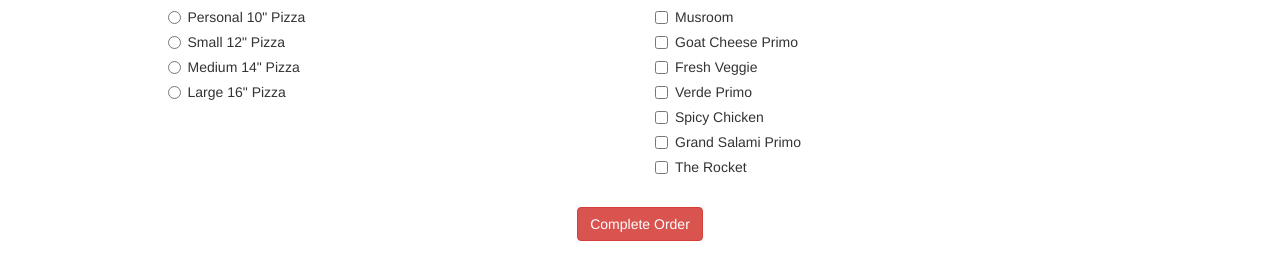
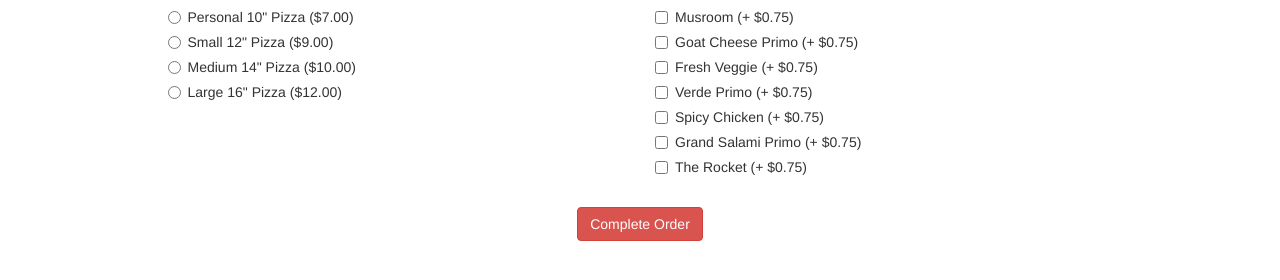
Before and after one commit to phat14191/Week4, a plain HTML site: page index.html in a window 1280 px wide. Shown: the part 334-614 px from the top of the page. Drawn offline with Linux system fonts and the light colour scheme.

Commit message:
Add price on index.html

```diff
--- a/index.html
+++ b/index.html
@@ -22,25 +22,25 @@
             <div class="radio">
               <label>
                 <input type="radio" name="pizza" id="personalPizza" value="personal">
-                Personal 10" Pizza
+                Personal 10" Pizza ($7.00)
               </label>
             </div>
             <div class="radio">
               <label>
                 <input type="radio" name="pizza" id="smallPizza" value="small">
-                Small 12" Pizza
+                Small 12" Pizza ($9.00)
               </label>
             </div>
             <div class="radio">
               <label>
                 <input type="radio" name="pizza" id="mediumPizza" value="medium">
-                Medium 14" Pizza
+                Medium 14" Pizza ($10.00)
               </label>
             </div>
             <div class="radio">
               <label>
                 <input type="radio" name="pizza" id="largePizza" value="large">
-                Large 16" Pizza
+                Large 16" Pizza ($12.00)
               </label>
             </div>
           </form>
@@ -52,43 +52,43 @@
             <div class="checkbox form-group">
               <label>
                 <input type="checkbox" name"topping" value="Musroom">
-                Musroom
+                Musroom (+ $0.75)
               </label>
             </div>
             <div class="checkbox form-group">
               <label>
                 <input type="checkbox" name"topping" value="Goat Cheese Primo">
-                Goat Cheese Primo
+                Goat Cheese Primo (+ $0.75)
               </label>
             </div>
             <div class="checkbox form-group">
               <label>
                 <input type="checkbox" name"topping" value="Fresh Veggie">
-                Fresh Veggie
+                Fresh Veggie (+ $0.75)
               </label>
             </div>
             <div class="checkbox form-group">
               <label>
                 <input type="checkbox" name"topping" value="Verde Primo">
-                Verde Primo
+                Verde Primo (+ $0.75)
               </label>
             </div>
             <div class="checkbox form-group">
               <label>
                 <input type="checkbox" name"topping" value="Spicy Chicken">
-                Spicy Chicken
+                Spicy Chicken (+ $0.75)
               </label>
             </div>
             <div class="checkbox form-group">
               <label>
                 <input type="checkbox" name"topping" value="Grand Salami Primo">
-                Grand Salami Primo
+                Grand Salami Primo (+ $0.75)
               </label>
             </div>
             <div class="checkbox form-group">
               <label>
                 <input type="checkbox" name"topping" value="The Rocket">
-                The Rocket
+                The Rocket (+ $0.75)
               </label>
             </div>
           </form>
--- a/js/scripts.js
+++ b/js/scripts.js
@@ -9,7 +9,7 @@ $(document).ready(function(){
     var pizzaSize = $('input:radio[name=pizza]:checked').val();
     var newPizza = new Pizza(pizzaSize, pizzaToppings);
 
-    console.log(newPizza);
+    // console.log(newPizza);
 
     $("#priceHide").show();
     $("#priceOutput").text(newPizza.pizzaCost.append(2));
```
